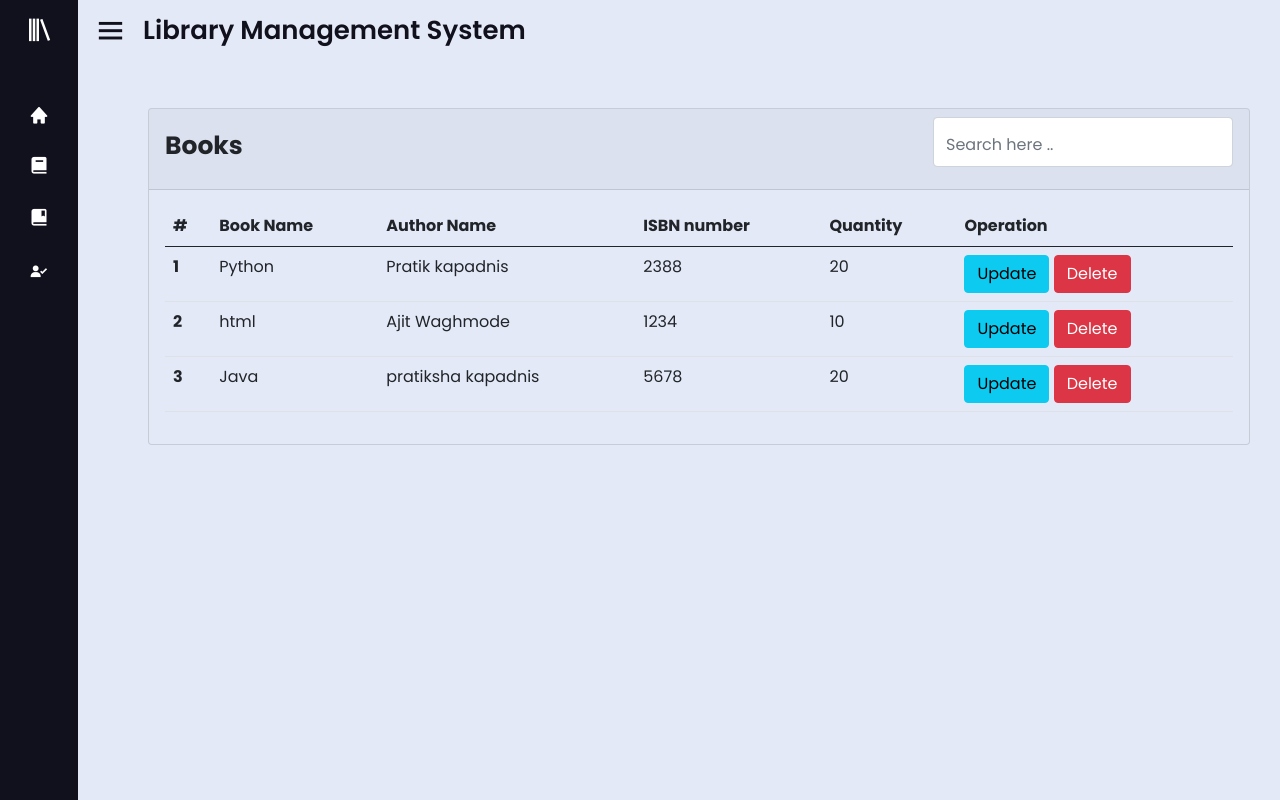
After one commit to prkapadnis/LMS---Django, a Django app: page /view-books in a window 1280 px wide. The commit adds this page. Run offline with Django 3.2, Linux system fonts and the light colour scheme; data comes from the database, SQL or seed files in the repository; both versions use the stored data as it was after the commit; some libraries are stand-ins or nearby versions.

```diff
--- a/library/admin.py
+++ b/library/admin.py
@@ -2,3 +2,4 @@ from django.contrib import admin
 from . import models
 
 admin.site.register(models.AddBookModel)
+admin.site.register(models.StudentModel)
--- a/library/models.py
+++ b/library/models.py
@@ -1,14 +1,30 @@
-from typing import ClassVar
 from django.db import models
 
 
 class AddBookModel(models.Model):
-    book_name = models.CharField(max_length=200,)
+    book_name = models.CharField(max_length=200)
     author_name = models.CharField(max_length=200)
     category = models.CharField(max_length=200)
     isbn_no = models.IntegerField()
     quantity = models.IntegerField()
 
+    def __str__(self):
+        return self.book_name
+
+
+branch = (
+    ('Computer Engineering', 'Computer Engineering'),
+    ('Civil Engineering', 'Civil Engineering'),
+    ('Entc', 'Entc'),
+    ('Mechanical Engineering', 'Mechanical Engineering'),
+)
+
+
+class StudentModel(models.Model):
+    stud_name = models.CharField(max_length=200)
+    stud_email = models.EmailField()
+    stud_branch = models.CharField(max_length=200, choices=branch)
+    stud_enrollmentNo = models.IntegerField()
 
     def __str__(self):
-        return self.book_name
+        return self.stud_name
--- a/library/templates/library/sidebar.html
+++ b/library/templates/library/sidebar.html
@@ -11,7 +11,7 @@
                 <span class="link_name">Home</span>
             </a>
             <ul class="sub-menu blank">
-                <li><a class="link_name" href="#"> Home </ua>
+                <li><a class="link_name" href="{% url 'dashboard' %}"> Home </ua>
                 </li>
             </ul>
         </li>
@@ -26,7 +26,7 @@
             <ul class="sub-menu">
                 <li><a class="link_name" href="#">Book</a></li>
                 <li><a href="{% url 'addBook' %}">Add Book</a></li>
-                <li><a href="#">View Books</a></li>
+                <li><a href="{% url 'view-books' %}">View Books</a></li>
             </ul>
         </li>
         <li>
@@ -53,8 +53,8 @@
             </div>
             <ul class="sub-menu">
                 <li><a class="link_name" href="#">Student Report</a></li>
-                <li><a href="#">Register Student</a></li>
-                <li><a href="#">View Students</a></li>
+                <li><a href="{% url 'register-student' %}">Register Student</a></li>
+                <li><a href="{% url 'view-student' %}">View Students</a></li>
             </ul>
         </li>
 
--- /dev/null
+++ b/library/templates/library/viewBooks.html
@@ -0,0 +1,68 @@
+{% extends 'library/base.html' %}
+{% load crispy_forms_tags %}
+{% block content %}
+<section class="home-section">
+    <div class="home-content">
+        <i class='bx bx-menu' onclick="toggleSidebar()"></i>
+        <span class="text">Library Management System</span>
+    </div>
+    <div class="card mt-5" style="margin-left: 70px; margin-right: 30px; background-color: #e4e9f7;">
+        <div class="card-header">
+            <div style="display: flex;">
+                <p class="float-start" style="font-size: 25px; font-weight: bold; padding-top: 10px;">
+                    Books
+                </p>
+                <input class="form-control" id="search-input" type="text" placeholder="Search here .."
+                    style="margin-left:auto; width: 300px; height: 50px; padding-top: 10px;" aria-label="Search"
+                    onkeyup="search()">
+            </div>
+        </div>
+        <div class=" card-body">
+            <table class="table" id="myTable">
+                <thead>
+                    <tr>
+                        <th scope="col">#</th>
+                        <th scope="col">Book Name</th>
+                        <th scope="col">Author Name</th>
+                        <th scope="col">ISBN number</th>
+                        <th scope="col">Quantity</th>
+                        <th scope="col">Operation</th>
+                    </tr>
+                </thead>
+                <tbody>
+                    {% for book in books %}
+                    <tr>
+                        <th scope="row">{{book.id}}</th>
+                        <td>{{book.book_name}}</td>
+                        <td>{{book.author_name}}</td>
+                        <td>{{book.isbn_no}}</td>
+                        <td>{{book.quantity}}</td>
+                        <td>
+                            <a href="#" type="submit" class="btn btn-info"> Update </a>
+                            <a href="#" type="submit" class="btn btn-danger"> Delete </a>
+                        </td>
+                    </tr>
+                    {% endfor %}
+                </tbody>
+            </table>
+        </div>
+    </div>
+</section>
+<script>
+    function search() {
+        let filter = document.getElementById('search-input').value.toLowerCase();
+        let tablerow = document.getElementById('myTable').getElementsByTagName('tr');
+        for (var i = 0; i < tablerow.length; i++) {
+            let tabledata = tablerow[i].getElementsByTagName('td')[0];
+            if (tabledata) {
+                let value = tabledata.textContent || tabledata.innerHTML;
+                if (value.toLowerCase().indexOf(filter) > -1) {
+                    tablerow[i].style.display = '';
+                } else {
+                    tablerow[i].style.display = 'none';
+                }
+            }
+        }
+    }
+</script>
+{% endblock %}
--- a/library/urls.py
+++ b/library/urls.py
@@ -2,5 +2,8 @@ from django.urls import path
 from . import views
 urlpatterns = [
     path('dashboard/', views.index, name='dashboard'),
-    path('addBook/', views.addBook, name='addBook'),
+    path('add-Book/', views.addBook, name='addBook'),
+    path('view-books', views.viewBook, name='view-books'),
+    path('register-student', views.registerStudent, name='register-student'),
+    path('view-student', views.viewStudent, name='view-student'),
 ]
--- a/library/views.py
+++ b/library/views.py
@@ -1,6 +1,7 @@
 from django import forms
 from django.shortcuts import render
-from .forms import AddBookForm
+from .forms import AddBookForm, StudentForm
+from .models import AddBookModel, StudentModel
 
 
 def index(request):
@@ -17,3 +18,26 @@ def addBook(request):
             form = AddBookForm()
     context = {'form': form}
     return render(request, 'library/addBook.html', context=context)
+
+
+def viewBook(request):
+    books = AddBookModel.objects.all()
+    context = {'books': books}
+    return render(request, 'library/viewBooks.html', context=context)
+
+
+def registerStudent(request):
+    form = StudentForm()
+    if request.method == 'POST':
+        form = StudentForm(request.POST)
+        if form.is_valid():
+            form.save()
+            form = StudentForm()
+    context = {'form': form}
+    return render(request, 'library/registerStudent.html', context=context)
+
+
+def viewStudent(request):
+    student = StudentModel.objects.all()
+    context = {'students': student}
+    return render(request, 'library/viewStudents.html', context=context)
```
Also changed, not shown: library/forms.py (+18 -0 lines), library/templates/library/registerStudent.html (renamed from library/templates/library/addBook.html, +12 -11 lines), library/templates/library/viewStudents.html (added, +68 -0 lines), db.sqlite3, library/migrations/0003_studentmodel.py (added).
